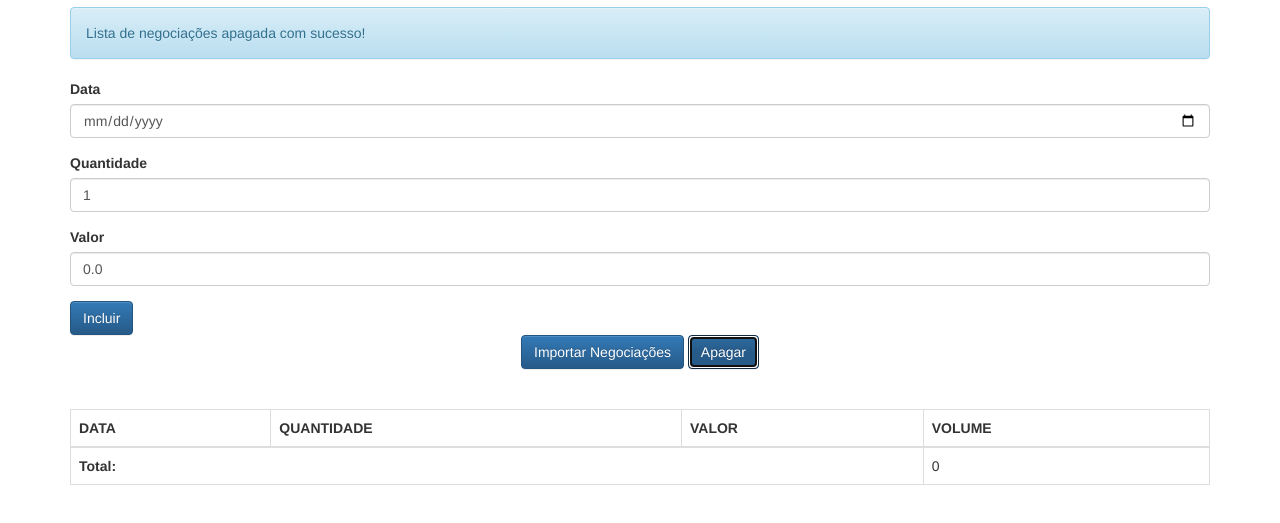
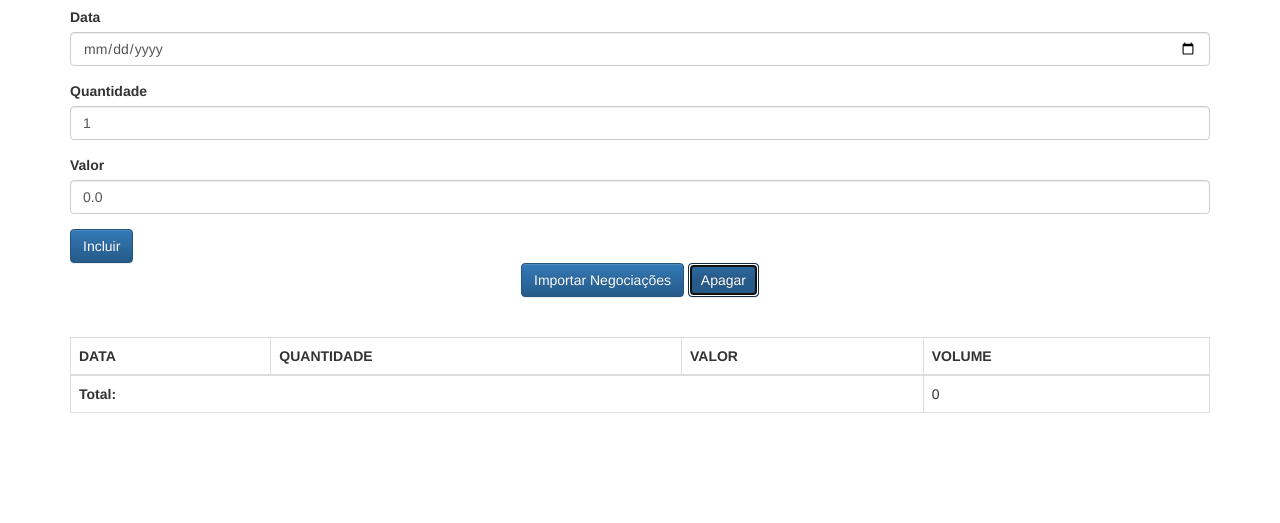
Before and after one commit to rafaelbertelli/painel-de-negociacoes-ES6, a plain HTML site: page client/index.html in a window 1280 px wide. Both pictures are taken after a click on the button "Apagar". Shown: the part 63-586 px from the top of the page. Drawn offline with Linux system fonts and the light colour scheme.

Commit message:
Padrao de projeto Factory

```diff
--- a/client/index.html
+++ b/client/index.html
@@ -54,6 +54,7 @@
     <script src="js/app/views/NegociacoesView.js"></script>
     <script src="js/app/models/Mensagem.js"></script>
     <script src="js/app/views/MensagemView.js"></script>
+    <script src="js/app/services/ProxyFactory.js"></script>
     <script>
         let negociacaoController = new NegociacaoController();
     </script>
--- a/client/js/app/controllers/NegociacaoController.js
+++ b/client/js/app/controllers/NegociacaoController.js
@@ -7,39 +7,21 @@ class NegociacaoController {
         this._inputQuantidade = $('#quantidade');
         this._inputValor = $('#valor');
 
-        let self = this;
-        this._listaNegociacoes = new Proxy(new ListaNegociacoes(), {
-            get(target, prop, receiver) {
-                if(['adiciona', 'esvazia'].includes(prop) && typeof(target[prop] == typeof(Function))) {
-                    return function() {
-                        console.log(`Interceptando ${prop}`);
-                        Reflect.apply(target[prop], target, arguments);
-                        self._negociacoesView.update(target);
-                    }
-                }
-
-                return Reflect.get(target, prop, receiver);
-            }
-        });
-
-        // this._listaNegociacoes = new ListaNegociacoes(model => this._negociacoesView.update(model));
+        this._listaNegociacoes = ProxyFactory.create(new ListaNegociacoes(),
+            ['adiciona', 'esvazia'], model => this._negociacoesView.update(model));
         this._negociacoesView = new NegociacoesView($('#negociacoesView'));
         this._negociacoesView.update(this._listaNegociacoes);
 
-        this._mensagem = new Mensagem();
+
+        this._mensagem = ProxyFactory.create(new Mensagem(),
+            ['texto'], model => this._mensagemView.update(model));
         this._mensagemView = new MensagemView($('#mensagemView'));
-        this._mensagemView.update(this._mensagem);
     }
 
     adiciona(event) {
         event.preventDefault();
-
         this._listaNegociacoes.adiciona(this._criaNegociacao());
-        // this._negociacoesView.update(this._listaNegociacoes);
-
         this._mensagem.texto = 'Negociação adicionada com sucesso';
-        this._mensagemView.update(this._mensagem);
-
         this._limpaFormulario();
     }
 
@@ -58,13 +40,8 @@ class NegociacaoController {
     }
 
     apaga() {
-        event.preventDefault();
-
         this._listaNegociacoes.esvazia();
-        // this._negociacoesView.update(this._listaNegociacoes);
-
         this._mensagem.texto = 'Lista de negociações apagada com sucesso!';
-        this._mensagemView.update(this._mensagem);
     }
 
 }
--- /dev/null
+++ b/client/js/app/services/ProxyFactory.js
@@ -0,0 +1,30 @@
+class ProxyFactory {
+
+    static create(objeto, props, acao) {
+        return new Proxy(objeto, {
+            get(target, prop, receiver) {
+                if(props.includes(prop) && ProxyFactory._ehFuncao(target[prop])) {
+                    return function() {
+                        Reflect.apply(target[prop], target, arguments);
+                        return acao(target);
+                    }
+                }
+
+                return Reflect.get(target, prop, receiver);
+            },
+
+            set(target, prop, value, receiver) {
+                if(props.includes(prop)) {
+                    // target(prop) = value;
+                    acao(target);
+                }
+                return Reflect.set(target, prop, value, receiver);
+            }
+        });
+    }
+
+    static _ehFuncao(func) {
+        return typeof(func) == typeof(Function);
+    }
+
+}
```
